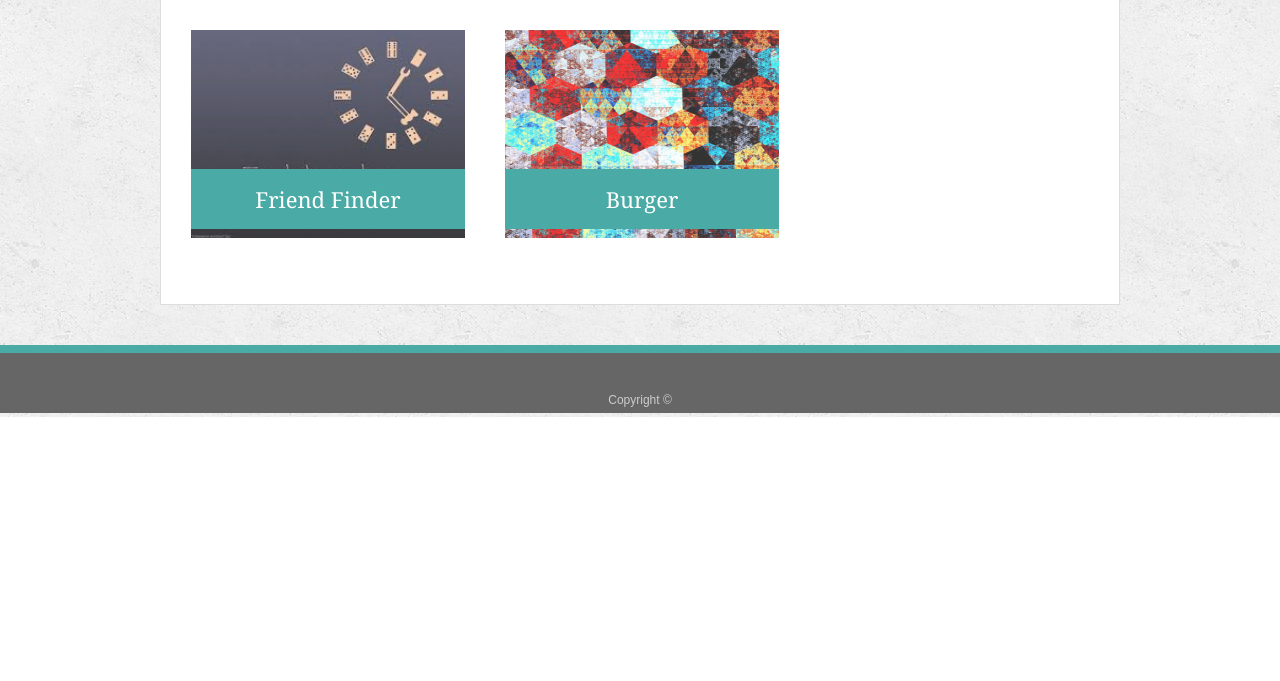
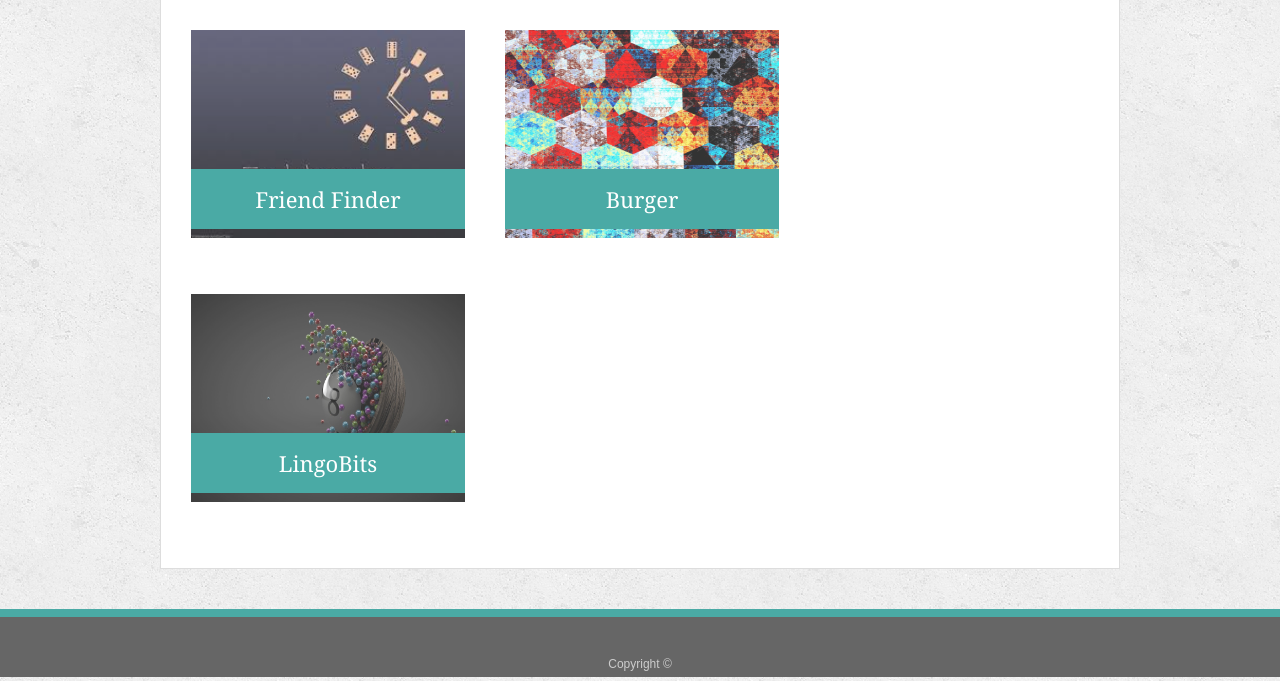
Before and after one commit to ebacerra/Basic-Portfolio, a plain HTML site: page portfolio.html in a window 1280 px wide. Shown: the part 1294-1975 px from the top of the page. Before the commit the page ends 1711 px from the top, so only its background shows below. Drawn offline with Linux system fonts and the light colour scheme.

Commit message:
upadated portfolio - project 2

```diff
--- a/portfolio.html
+++ b/portfolio.html
@@ -103,6 +103,14 @@
         <h3>Burger</h3>
       </div>
 
+      <div class="work">
+        <a href="https://safe-shelf-29082.herokuapp.com/">
+          <img src="../Basic-Portfolio/assets/images/square6.jpg" width="300" height="208" alt="Rock Paper Scissors">
+        </a>
+
+        <h3>LingoBits</h3>
+      </div>
+
     </section>
 
   </div>
```
